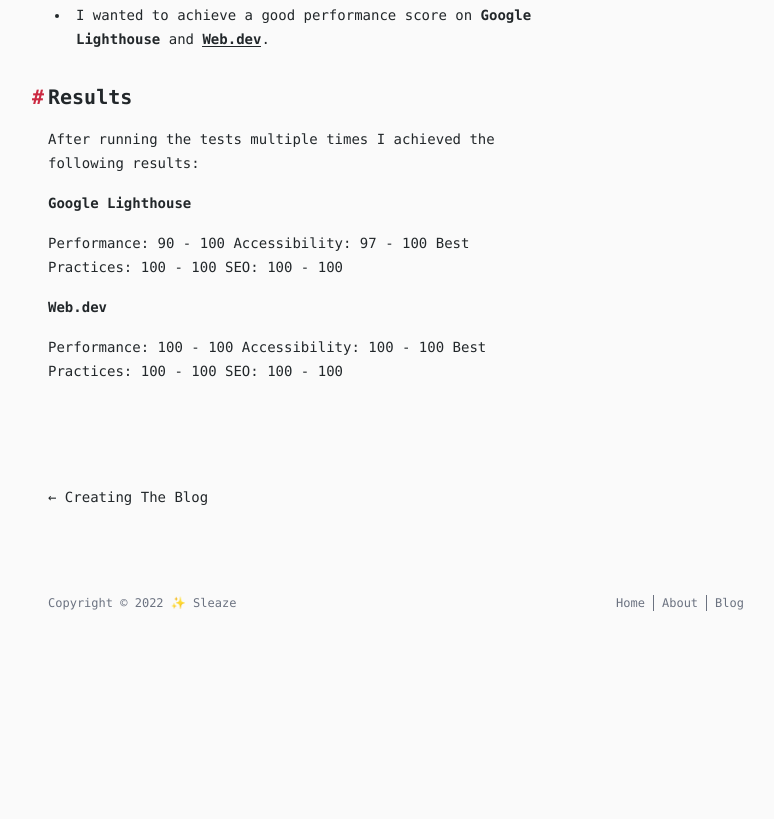
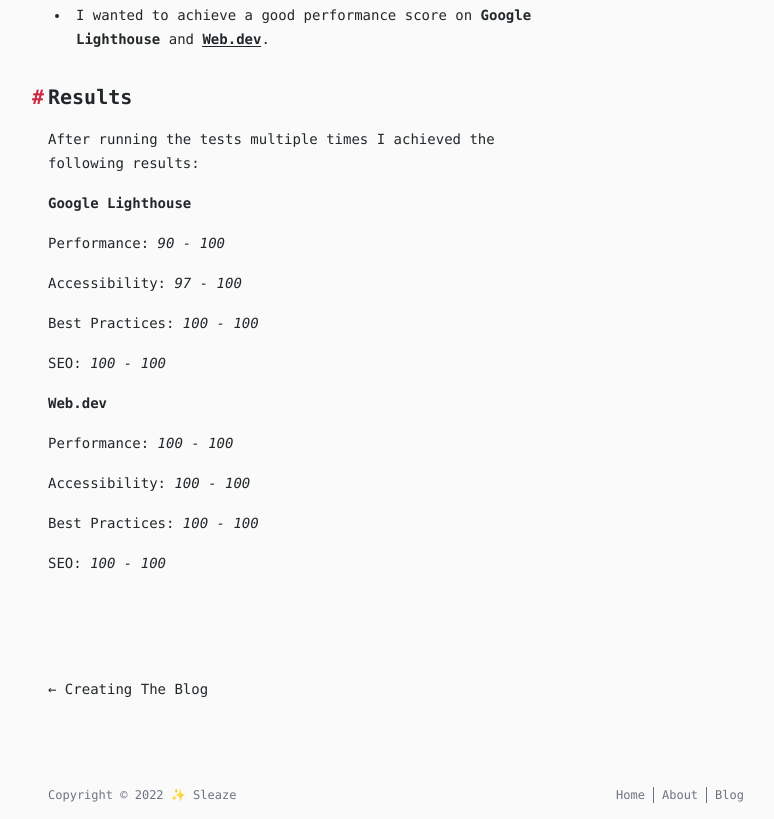
Before and after one commit to SleazeStiKs/SleazeStiKs.github.io, an Astro site: page /posts/switching-to-astro in a window 1280 px wide. Shown: the part 771-1590 px from the top of the page, without its empty margins (240-1014 px from the left). Before the commit the page ends 1398 px from the top, so only its background shows below. Built offline with nearby package versions, Linux system fonts and the light colour scheme; Astro itself is replaced by a stand-in of ours; some packages are replaced by stand-ins of ours.

Commit message:
Update switching-to-astro.mdx

```diff
--- a/src/pages/posts/switching-to-astro.mdx
+++ b/src/pages/posts/switching-to-astro.mdx
@@ -35,14 +35,21 @@
 
 **Google Lighthouse**
 
-Performance:    90 - 100
-Accessibility:  97 - 100
-Best Practices: 100 - 100
-SEO:            100 - 100
+Performance:    *90 - 100*
+
+Accessibility:  *97 - 100*
+
+Best Practices: *100 - 100*
+
+SEO:            *100 - 100*
+
 
 **Web.dev**
 
-Performance:    100 - 100
-Accessibility:  100 - 100
-Best Practices: 100 - 100
-SEO:            100 - 100
+Performance:    *100 - 100*
+
+Accessibility:  *100 - 100*
+
+Best Practices: *100 - 100*
+
+SEO:            *100 - 100*
```
